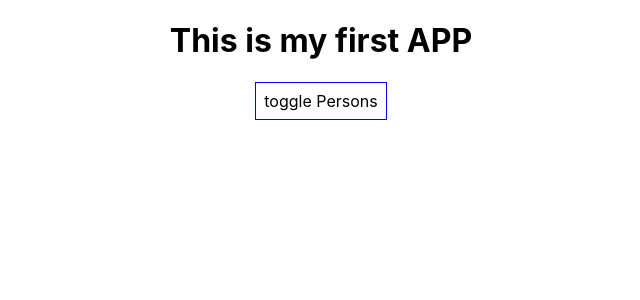
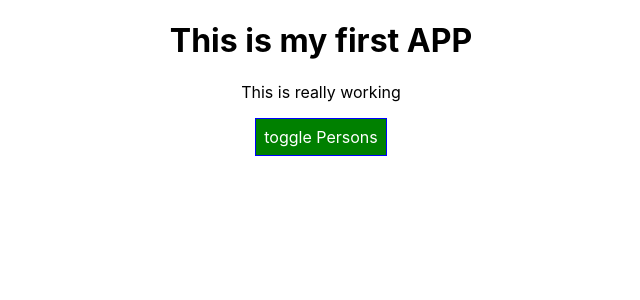
Before and after one commit to ResmiRamani/ReactApp, a React (Create React App) app: page / in a window 1280 px wide. Shown: the top 300 px of the page, without its empty margins (319-959 px from the left). Built offline with nearby package versions, Linux system fonts and the light colour scheme.

Commit message:
Setting styles and class Names Dynamically

```diff
--- a/src/App.css
+++ b/src/App.css
@@ -23,7 +23,12 @@
   font-size: calc(10px + 2vmin);
   color: white;
 }
-
+.red {
+  color: red;
+}
+.font {
+  font-weight: bold;
+}
 .App-link {
   color: #61dafb;
 }
--- a/src/App.js
+++ b/src/App.js
@@ -2,6 +2,7 @@
 import "./App.css";
 
 import Person from "./Person/Person";
+import { findRenderedComponentWithType } from "react-dom/test-utils";
 
 class App extends Component {
   state = {
@@ -57,8 +58,9 @@
 
   render() {
     const style = {
-      backgroundColor: "White",
+      backgroundColor: "green",
       font: "inherit",
+      color: "white",
       border: "1px solid blue",
       padding: "8px",
       cursor: "pointer",
@@ -80,11 +82,23 @@
           })}
         </div>
       );
+
+      style.backgroundColor = "red";
+    }
+    //let classes = ["red", "font"].join(" ");
+
+    const classes = [];
+    if (this.state.persons.length <= 2) {
+      classes.push("red");
+    }
+    if (this.state.persons.length <= 1) {
+      classes.push("font");
     }
 
     return (
       <div className="App">
         <h1>This is my first APP</h1>
+        <p className={classes.join(" ")}>This is really working</p>
         <button style={style} onClick={this.togglePersonsHandler}>
           toggle Persons
         </button>
```
